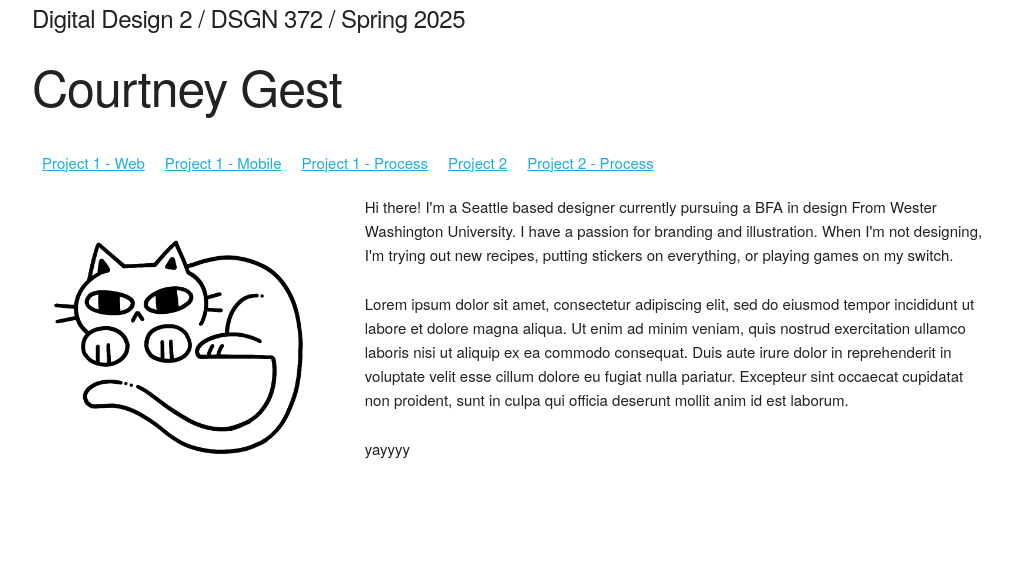
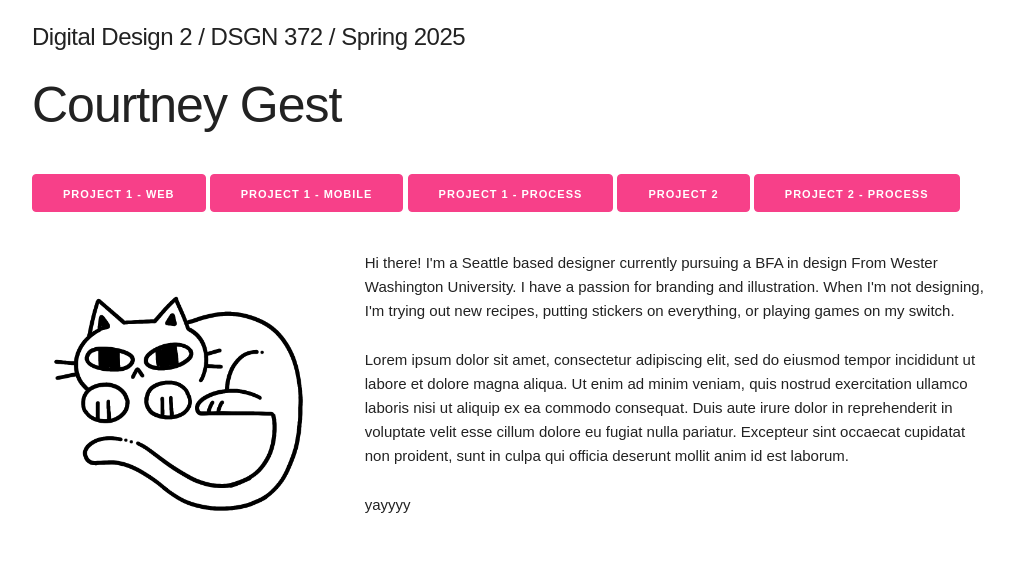
Before and after one commit to courtneygest/courtneygest.github.io, a plain HTML site: page index.html in a window 1280 px wide. Shown: the whole page, without its empty margins (128-1142 px from the left). Drawn offline with Linux system fonts and the light colour scheme.

Commit message:
Changed Nav to buttons

```diff
--- a/css/skeleton.css
+++ b/css/skeleton.css
@@ -206,8 +206,8 @@ input[type="submit"].button-primary,
 input[type="reset"].button-primary,
 input[type="button"].button-primary {
   color: #FFF;
-  background-color: #33C3F0;
-  border-color: #33C3F0; }
+  background-color: #f74089;
+  border-color: #f74089; }
 .button.button-primary:hover,
 button.button-primary:hover,
 input[type="submit"].button-primary:hover,
--- a/css/skeleton_style.css
+++ b/css/skeleton_style.css
@@ -1,16 +1,13 @@
-nav {
- text-align: center;
+header {
+    padding-top: 1%;
 }
 
-ul#mainNav {
-    list-style-type: none;
+div {
+    padding: 1% 0%;
 }
 
-li#nav {
-    float: left;
+body {
+    font-family: blackest, sans-serif;
+    font-style: normal;
+    font-weight: 300;
 }
-
-li a {
-    display: block;
-    padding: 1rem;
-}
--- a/index.html
+++ b/index.html
@@ -12,11 +12,7 @@
     <link href="css/skeleton_style.css" rel="stylesheet" type="text/css">
 
     <!-- Google Fonts Links -->
-    <link rel="preconnect" href="https://fonts.googleapis.com">
-    <link rel="preconnect" href="https://fonts.gstatic.com" crossorigin>
-    <link href="https://fonts.googleapis.com/css2?family=Roboto+Mono:ital,wght@0,100..700;1,100..700&display=swap" rel="stylesheet">
 
-</head>
 
 <body>
 <div class="container">
@@ -32,18 +28,18 @@
                 Courtney Gest
             </h1>
 
-            <nav>
-                <ul id="mainNav">
-                    <li id="nav"><a href="https://www.figma.com/proto/GdNPv51Jz2lqUUC02PL5sY/Camlann-Medieval-Village-Website-Redesign?node-id=92-594&p=f&t=xZbqx2nqIY1Kbcgn-1&scaling=scale-down&content-scaling=fixed&page-id=1%3A6">Project 1 - Web</a></li>
-                    <li id="nav"><a href="https://www.figma.com/proto/GdNPv51Jz2lqUUC02PL5sY/Camlann-Medieval-Village-Website-Redesign?node-id=68-16&t=Cd1aIOCRXdecwqa2-1">Project 1 - Mobile</a></li>
-                    <li id="nav"><a href="case_studies/Camlann Medieval Village Case Study.pdf">Project 1 - Process</a></li>
-                    <li id="nav"><a href="#">Project 2</a></li>
-                    <li id="nav"><a href="#">Project 2 - Process</a></li>
-                </ul>
-            </nav>
-
         </div>
     </header>
+
+    <div class="row">
+        <nav>
+            <a class="button button-primary" href="https://www.figma.com/proto/GdNPv51Jz2lqUUC02PL5sY/Camlann-Medieval-Village-Website-Redesign?node-id=92-594&p=f&t=xZbqx2nqIY1Kbcgn-1&scaling=scale-down&content-scaling=fixed&page-id=1%3A6">Project 1 - Web</a>
+            <a class="button button-primary" href="https://www.figma.com/proto/GdNPv51Jz2lqUUC02PL5sY/Camlann-Medieval-Village-Website-Redesign?node-id=68-16&t=Cd1aIOCRXdecwqa2-1">Project 1 - Mobile</a></li>
+            <a class="button button-primary" href="case_studies/Camlann Medieval Village Case Study.pdf">Project 1 - Process</a></li>
+            <a class="button button-primary" href="#">Project 2</a></li>
+            <a class="button button-primary" href="#">Project 2 - Process</a></li>
+        </nav>
+    </div>
 
     <div class="row">
 
```
